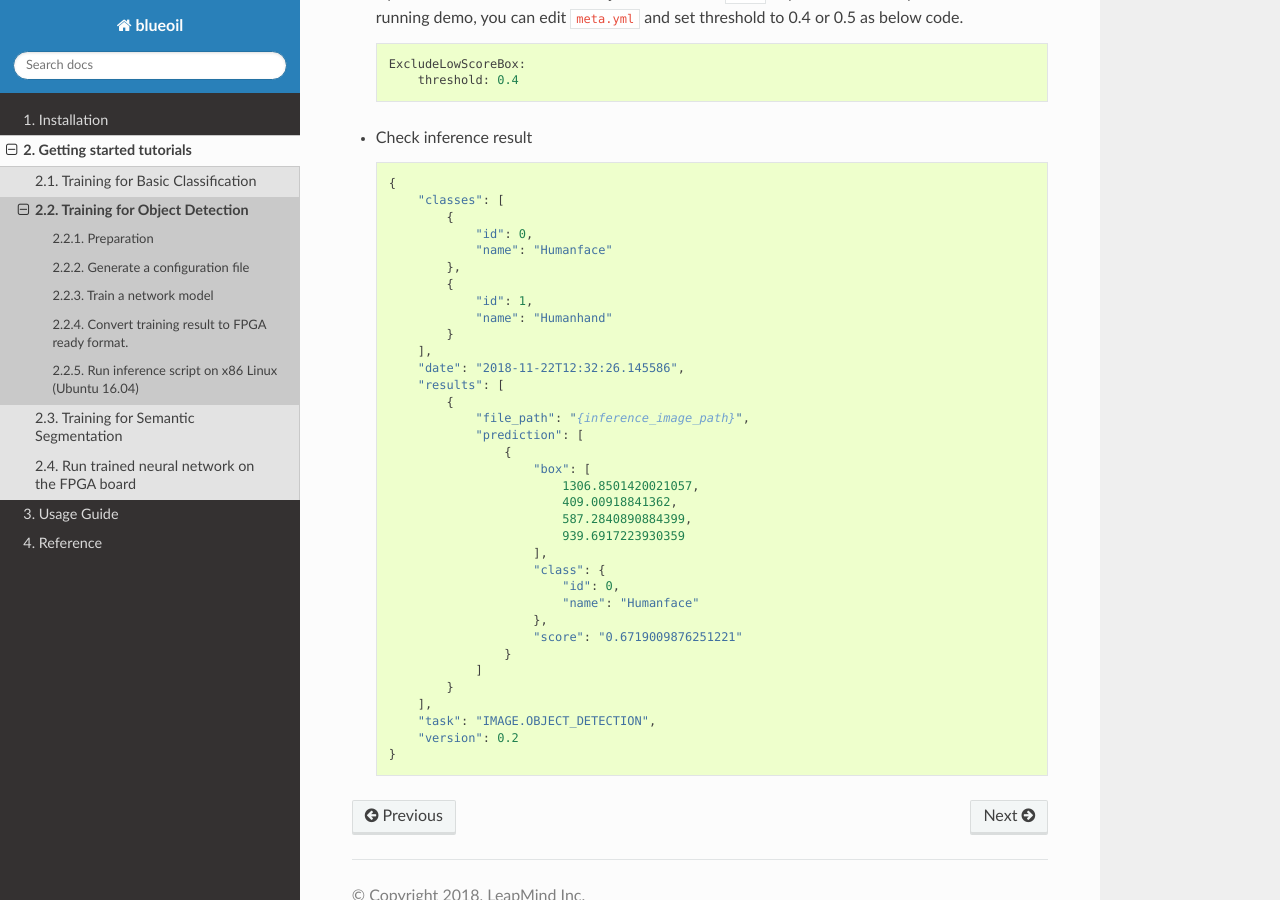
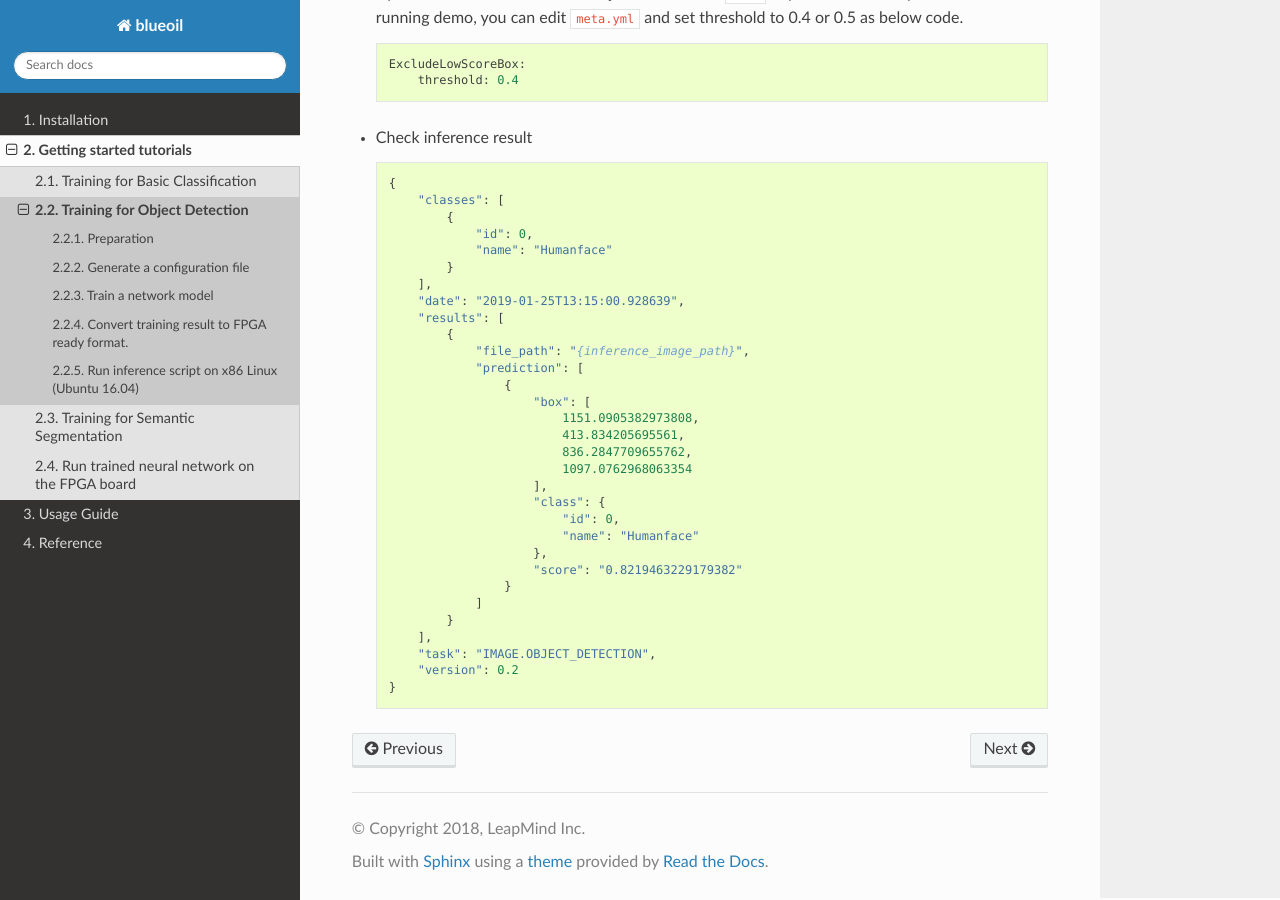
Before and after one commit to blue-oil/blueoil, a Sphinx documentation site: the page built from docs/tutorial/image_det.md, in a window 1280 px wide and 900 px high, scrolled down 4612 px. Built offline with Sphinx 7.4.7 and the Read the Docs theme 2.0.0, drawn with Linux system fonts in a browser that asks for light colours; formulas are drawn with MathJax 3; pages that are not in the unit, such as notebooks, are missing from menus.

Commit message:
Update inference output

```diff
--- a/docs/tutorial/image_det.md
+++ b/docs/tutorial/image_det.md
@@ -148,29 +148,25 @@ output
 	        {
 	            "id": 0,
 	            "name": "Humanface"
-	        },
-	        {
-	            "id": 1,
-	            "name": "Humanhand"
 	        }
 	    ],
-	    "date": "2018-11-22T12:32:26.145586",
+	    "date": "2019-01-25T13:15:00.928639",
 	    "results": [
 	        {
 	            "file_path": "{inference_image_path}",
 	            "prediction": [
 	                {
 	                    "box": [
-	                        1306.8501420021057,
-	                        409.00918841362,
-	                        587.2840890884399,
-	                        939.6917223930359
+	                        1151.0905382973808,
+	                        413.834205695561,
+	                        836.2847709655762,
+	                        1097.0762968063354
 	                    ],
 	                    "class": {
 	                        "id": 0,
 	                        "name": "Humanface"
 	                    },
-	                    "score": "0.6719009876251221"
+	                    "score": "0.8219463229179382"
 	                }
 	            ]
 	        }
```
